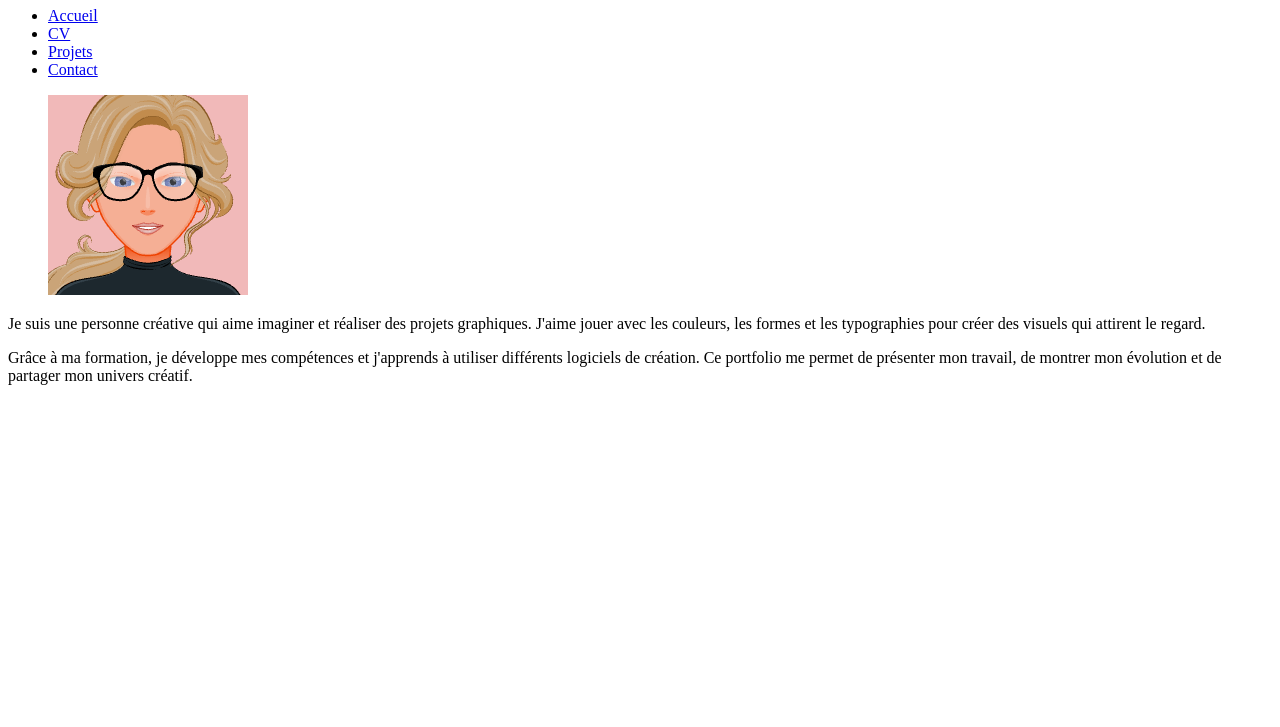
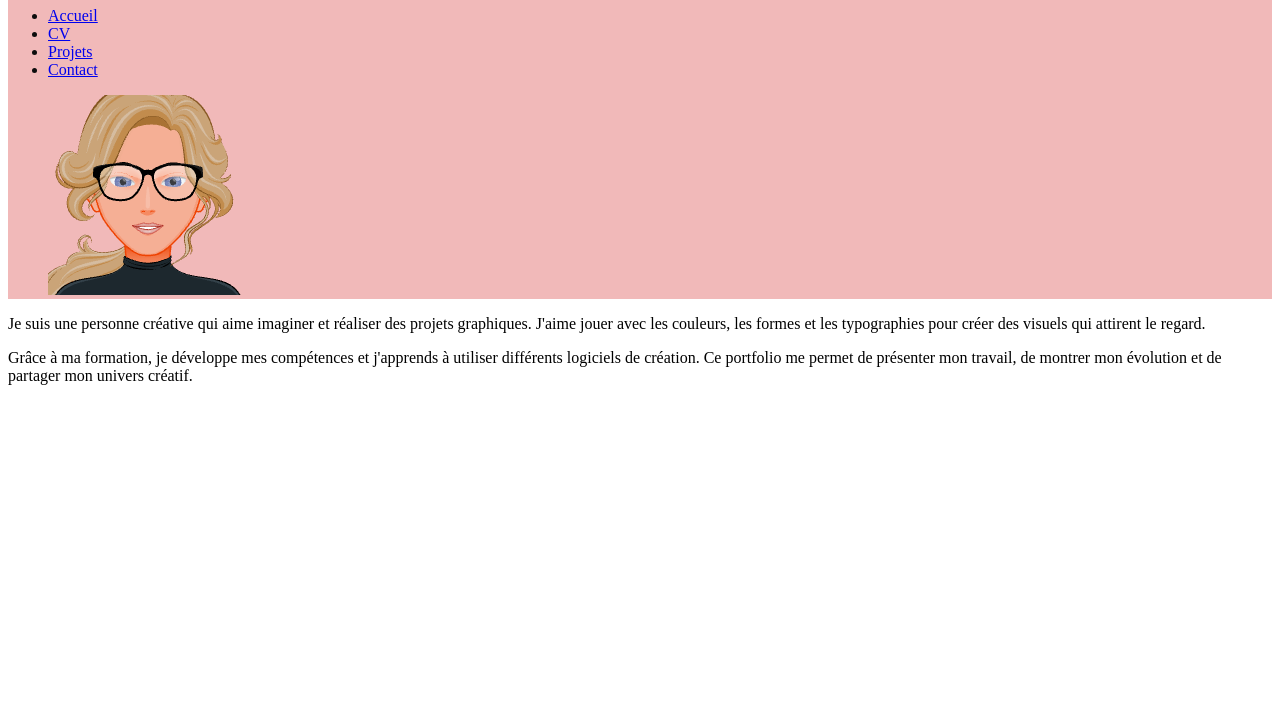
Before and after one commit to lucie2608ld/portfolio-cours, a plain HTML site: page index.html in a window 1280 px wide. Shown: the part 73-800 px from the top of the page. Drawn offline with Linux system fonts and the light colour scheme.

Commit message:
modification2

```diff
--- a/css/style.css
+++ b/css/style.css
@@ -1,10 +1,4 @@
-.bande {
-  background-color: rgb(148, 113, 113);
-  padding: 20px;
+header {
+    background-color: #f1b9b9;
+    color: #0c0c0c;
 }
-
-.bande a {
-  color: rgb(255, 0, 0);
-  margin-right: 20px;
-  text-decoration: none;
-}
--- a/index.html
+++ b/index.html
@@ -9,6 +9,7 @@
 <body>
         <header>
              <h1><strong>Portfolio Lucie Dufour</strong></h1>
+        <main>
         <nav>
             <ul>
                 <li><a href="index.html">Accueil</a></li>
@@ -17,12 +18,6 @@
                 <li><a href="contact.html">Contact</a></li>
             </ul>
         </nav>
-
-
-
-
-    </header>
-    <main>
         <figure>
             <img
             src="image/avatar.png"
@@ -30,6 +25,11 @@
             width="200"
            />
         </figure>
+
+
+
+    </header>
+
     <p>
     Je suis une personne créative qui aime imaginer et réaliser des projets graphiques.
     J'aime jouer avec les couleurs, les formes et les typographies pour créer des visuels qui attirent le regard.
```
Lines whose indentation alone changed are shown as unchanged.
